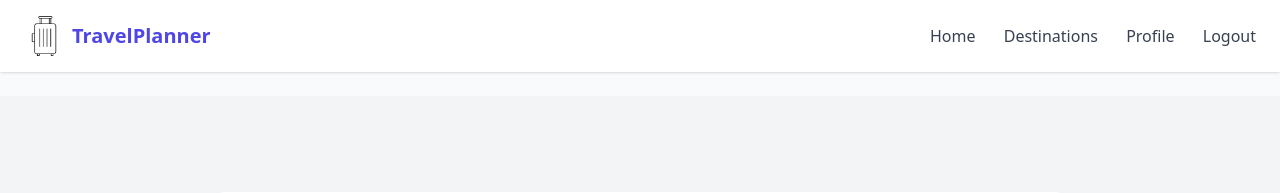
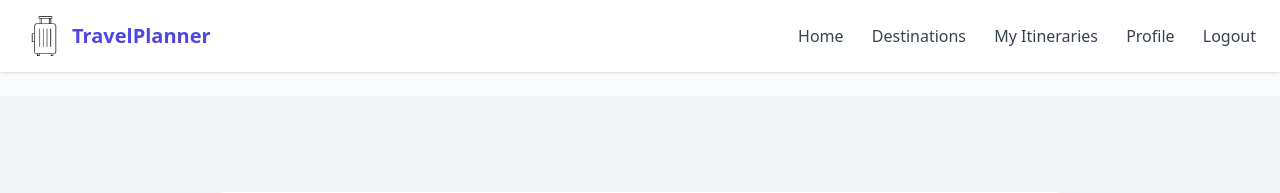
Before and after one commit to Lokesh19-PP/Travel-Planner-Webapp, a Django app: page /destinations/bali/ in a window 1280 px wide. Shown: the top 193 px of the page. Run offline with Django 4.2, Linux system fonts and the light colour scheme; a user stored in the database is signed in; data comes from the database, SQL or seed files in the repository; some libraries are stand-ins or nearby versions.

Commit message:
add navigation link of user Itinarery page

```diff
--- a/core/templates/core/base.html
+++ b/core/templates/core/base.html
@@ -30,6 +30,9 @@
         <div class="space-x-6 hidden md:block">
             <a href="{% url 'home' %}" class="nav-link">Home</a>
             <a href="{% url 'destination_list' %}" class="nav-link">Destinations</a>
+            {% if user.is_authenticated %}
+                <a href="{% url 'itinerary_list' %}" class="nav-link">My Itineraries</a>
+            {% endif %}
             <a href="{% url 'profile' %}" class="nav-link">
             {% if user.is_authenticated %}Profile{% else %}Login{% endif %}
             </a>
```
